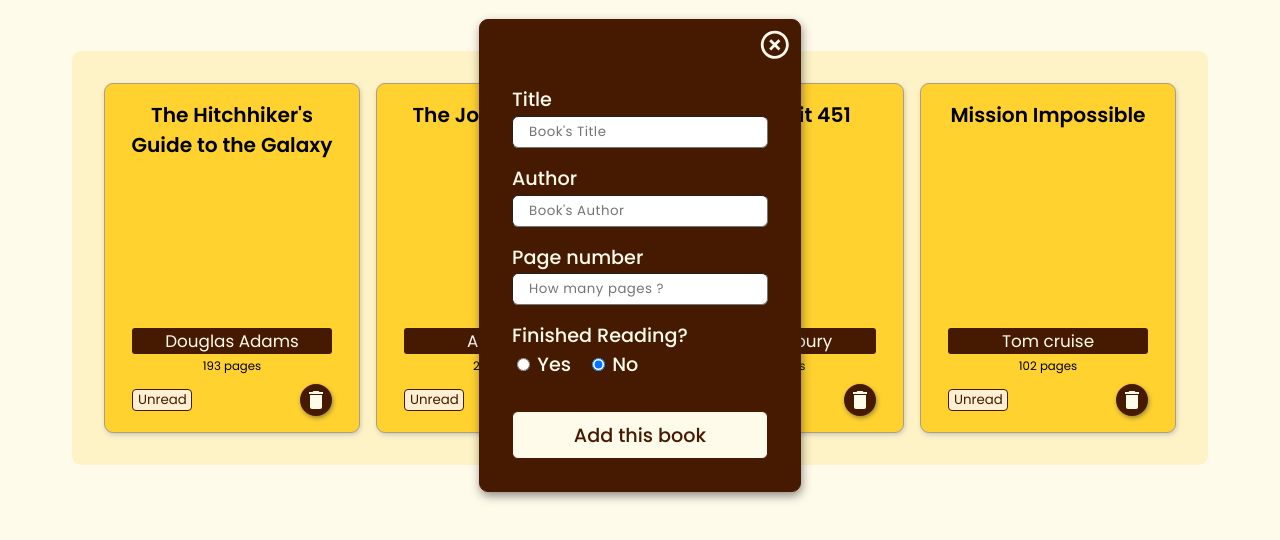
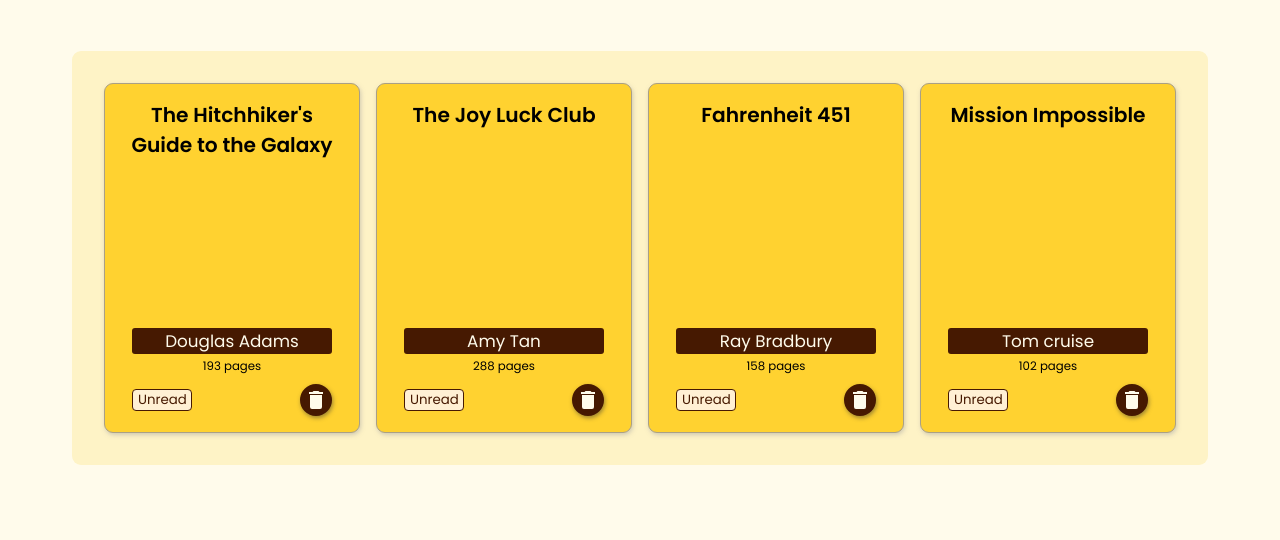
Before and after one commit to powermate25/library, a plain HTML site: page index.html in a window 1280 px wide. Shown: the part 112-652 px from the top of the page. Drawn offline with Linux system fonts and the light colour scheme; a web font is replaced by a local one.

Commit message:
Checkpoint save: Library project completed. - Edit dialog open state.
* Next step: Next lesson in TOP.

```diff
--- a/index.html
+++ b/index.html
@@ -16,7 +16,7 @@
         </div>
 
 
-        <dialog class="add-book-dialog" open>
+        <dialog class="add-book-dialog">
             <!-- <svg class="dialog-close-icon" xmlns="http://www.w3.org/2000/svg" fill="#ffffff" viewBox="0 0 24 24"><path d="M12,20C7.59,20 4,16.41 4,12C4,7.59 7.59,4 12,4C16.41,4 20,7.59 20,12C20,16.41 16.41,20 12,20M12,2C6.47,2 2,6.47 2,12C2,17.53 6.47,22 12,22C17.53,22 22,17.53 22,12C22,6.47 17.53,2 12,2M14.59,8L12,10.59L9.41,8L8,9.41L10.59,12L8,14.59L9.41,16L12,13.41L14.59,16L16,14.59L13.41,12L16,9.41L14.59,8Z" /></svg> -->
             <button form="dialog-form" formmethod="dialog" class="button-close-svg" value="user-cancel" formnovalidate>
                  <svg class="svg-icon" xmlns="http://www.w3.org/2000/svg" viewBox="0 0 24 24"><path d="M12,20C7.59,20 4,16.41 4,12C4,7.59 7.59,4 12,4C16.41,4 20,7.59 20,12C20,16.41 16.41,20 12,20M12,2C6.47,2 2,6.47 2,12C2,17.53 6.47,22 12,22C17.53,22 22,17.53 22,12C22,6.47 17.53,2 12,2M14.59,8L12,10.59L9.41,8L8,9.41L10.59,12L8,14.59L9.41,16L12,13.41L14.59,16L16,14.59L13.41,12L16,9.41L14.59,8Z" /></svg>
```
